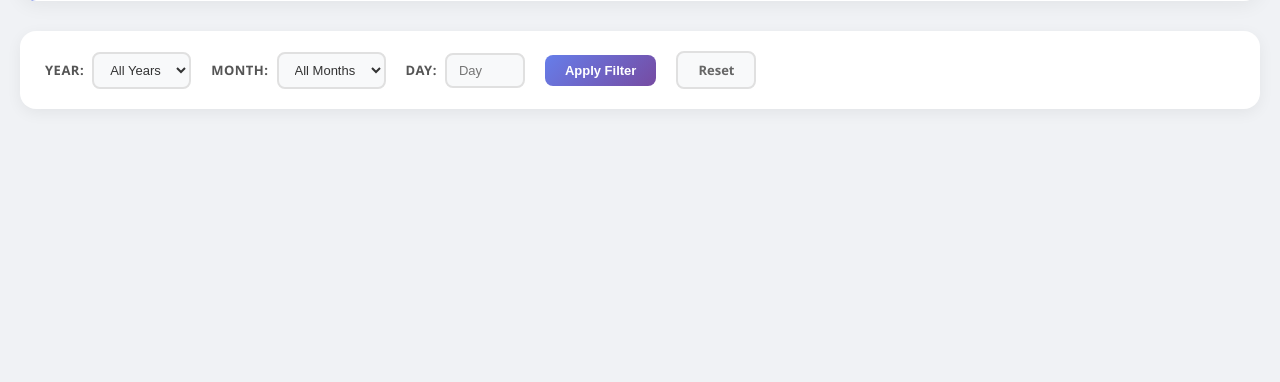
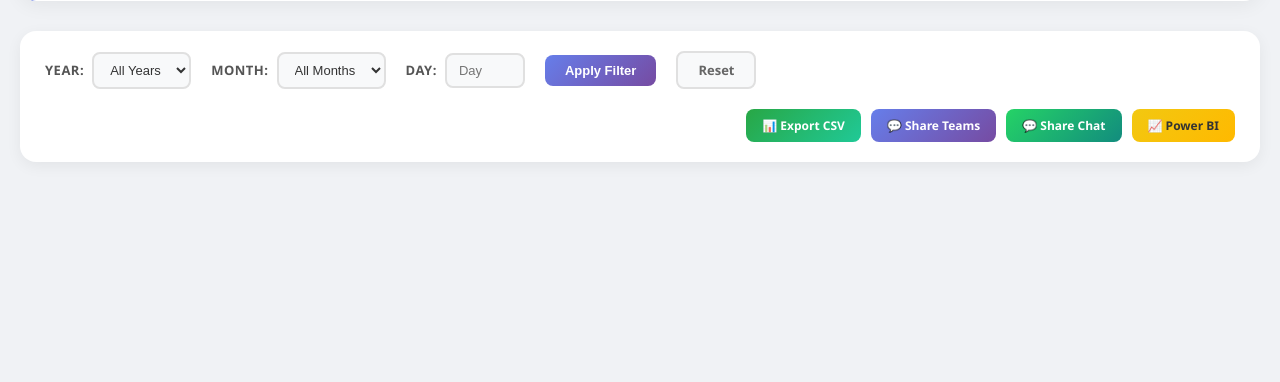
Before and after one commit to harys-rifai/Django-webAnalitic, a Django app: template finance/templates/finance/dashboard.html in a window 1280 px wide. Shown: the part 242-624 px from the top of the page. Run offline with Django 4.2, Linux system fonts and the light colour scheme; the template is opened without the code that fills it, so the values that code supplies are empty.

Commit message:
Add export CSV, share to Teams/Chat, Power BI integration, action buttons

```diff
--- a/finance/templates/finance/dashboard.html
+++ b/finance/templates/finance/dashboard.html
@@ -98,12 +98,57 @@
             background: white;
             padding: 20px 25px;
             border-radius: 16px;
-            box-shadow: 0 4px 15px rgba(0, 0, 0, 0.06);
+            box-shadow: 0 4px 15px rgba(0,0,0,0.06);
             margin-bottom: 30px;
             display: flex;
             align-items: center;
             gap: 20px;
             flex-wrap: wrap;
+        }
+
+        .action-buttons {
+            display: flex;
+            gap: 10px;
+            margin-left: auto;
+        }
+
+        .action-btn {
+            padding: 8px 16px;
+            border: none;
+            border-radius: 8px;
+            cursor: pointer;
+            font-size: 12px;
+            font-weight: 600;
+            display: flex;
+            align-items: center;
+            gap: 6px;
+            transition: all 0.3s ease;
+            text-decoration: none;
+        }
+
+        .export-btn {
+            background: linear-gradient(135deg, #28a745 0%, #20c997 100%);
+            color: white;
+        }
+
+        .share-teams-btn {
+            background: linear-gradient(135deg, #667eea 0%, #764ba2 100%);
+            color: white;
+        }
+
+        .share-chat-btn {
+            background: linear-gradient(135deg, #25d366 0%, #128c7e 100%);
+            color: white;
+        }
+
+        .powerbi-btn {
+            background: linear-gradient(135deg, #f2c811 0%, #ffb900 100%);
+            color: #333;
+        }
+
+        .action-btn:hover {
+            transform: translateY(-2px);
+            box-shadow: 0 4px 15px rgba(0,0,0,0.2);
         }
 
         .filter-group {
@@ -479,6 +524,21 @@
                 <button type="submit" class="filter-btn">Apply Filter</button>
                 <a href="{% url 'dashboard' %}" class="reset-btn">Reset</a>
             </form>
+
+            <div class="action-buttons">
+                <a href="{% url 'export_csv' %}" class="action-btn export-btn">
+                    📊 Export CSV
+                </a>
+                <a href="{% url 'share_teams' %}" class="action-btn share-teams-btn">
+                    💬 Share Teams
+                </a>
+                <a href="{% url 'share_chat' %}" class="action-btn share-chat-btn">
+                    💬 Share Chat
+                </a>
+                <a href="{% url 'power_bi_export' %}" class="action-btn powerbi-btn">
+                    📈 Power BI
+                </a>
+            </div>
         </div>
 
         {% if user_role == 'admin' or user_role == 'ceo' %}
--- a/finance/urls.py
+++ b/finance/urls.py
@@ -6,4 +6,8 @@ urlpatterns = [
     path('login/', views.login_view, name='login'),
     path('logout/', views.logout_view, name='logout'),
     path('dashboard/', views.dashboard, name='dashboard'),
+    path('export/csv/', views.export_csv, name='export_csv'),
+    path('share/teams/', views.share_teams, name='share_teams'),
+    path('share/chat/', views.share_chat, name='share_chat'),
+    path('power-bi/export/', views.power_bi_export, name='power_bi_export'),
 ]
```
Also changed, not shown: finance/views.py (+80 -0 lines).
